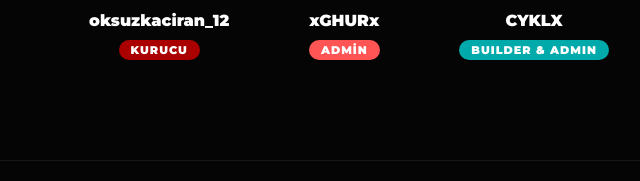
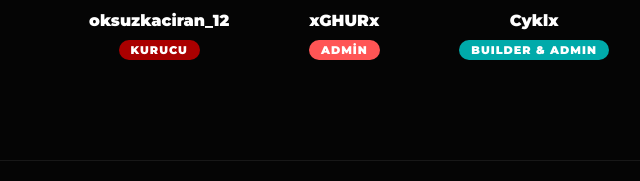
Before and after one commit to asdadadsaasdsadas991/boomifyp-site, a plain HTML site: page index.html in a window 1280 px wide. Shown: the part 2945-3126 px from the top of the page, 291-931 px from the left. Drawn offline with Linux system fonts and the light colour scheme.

Commit message:
index.html

```diff
--- a/index.html
+++ b/index.html
@@ -217,7 +217,7 @@
         </div>
         <div class="member">
             <img src="https://media.discordapp.net/attachments/1484592662828023878/1505323889314762782/image.png?ex=6a0a359e&is=6a08e41e&hm=1d1c5578c41af245cf9d20ae9283ab5d47514439a09913899f3397aa5cb4c393&=&format=webp&quality=lossless" alt="Builder & Admin">
-            <p style="margin-top: 10px; font-weight: 800;">CYKLX</p>
+            <p style="margin-top: 10px; font-weight: 800;">Cyklx</p>
             <span class="rank" style="background: #00aaaa; color: #fff;">BUILDER & ADMIN</span>
         </div>
     </div>
```
